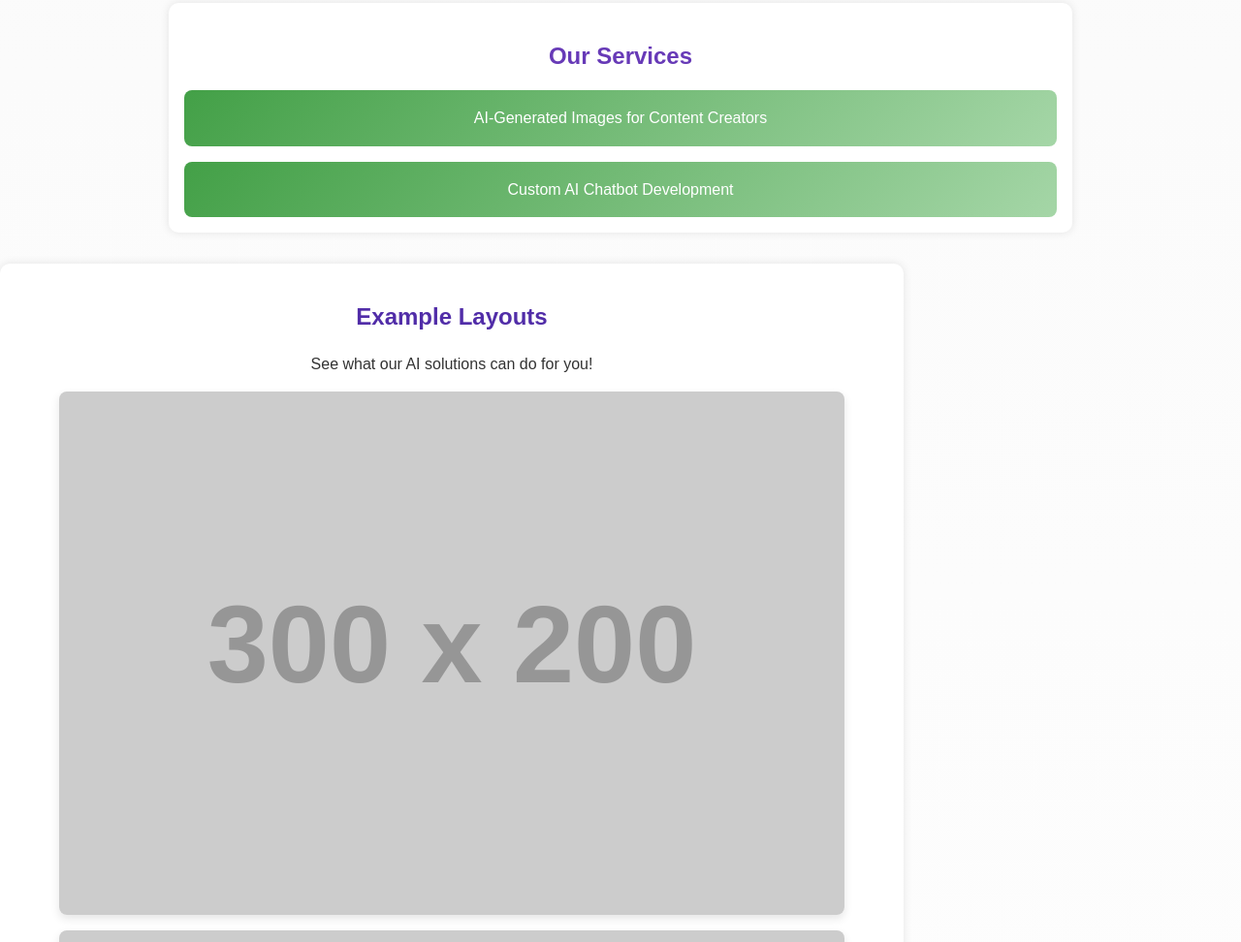
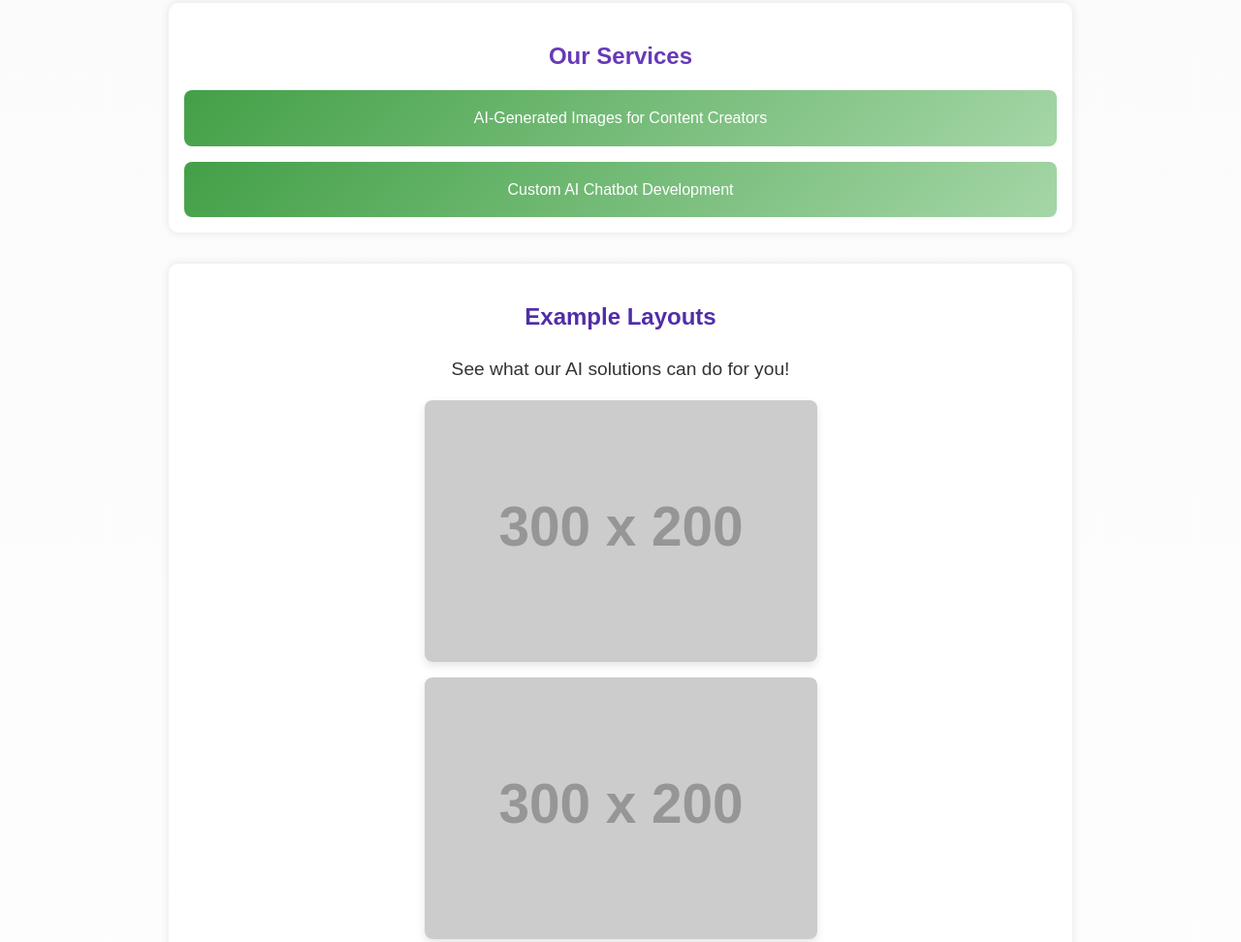
Before and after one commit to pixlona-ai/pixlona-ai, a plain HTML site: page index.html in a window 1280 px wide. Shown: the part 987-1959 px from the top of the page at 97% size. Drawn offline with Linux system fonts and the light colour scheme; placeholder pictures from the web are drawn by us.

Commit message:
Update index.html

```diff
--- a/index.html
+++ b/index.html
@@ -304,6 +304,65 @@
         <img src="https://via.placeholder.com/300x200.png?text=AI+Generated+Image+2" alt="Example 2">
     </div>
 </section>
+
+<style>
+    /* Image Section */
+    .image-section {
+        text-align: center; /* Centers the text inside the section */
+        margin: 2rem auto;  /* Center the section itself */
+        max-width: 900px;    /* Max width of the section */
+        padding: 1rem;
+        background: white;
+        border-radius: 10px;
+        box-shadow: 0 0 10px rgba(0, 0, 0, 0.1); /* Add shadow for better visibility */
+    }
+
+    .image-section h2 {
+        color: #512DA8;
+        margin-bottom: 1rem;
+    }
+
+    .image-section p {
+        font-size: 1.2rem;
+        margin-bottom: 1rem;
+    }
+
+    .image-gallery {
+        display: flex;
+        justify-content: center; /* Center the images horizontally */
+        gap: 1rem;
+        align-items: center;
+    }
+
+    .image-gallery img {
+        width: 45%;  /* Adjusted to fit two images side by side */
+        height: auto;
+        object-fit: cover;
+        border-radius: 8px;
+        box-shadow: 0 4px 10px rgba(0, 0, 0, 0.1);
+        transition: transform 0.3s ease, box-shadow 0.3s ease;
+    }
+
+    .image-gallery img:hover {
+        transform: scale(1.05);
+        box-shadow: 0 6px 15px rgba(0, 0, 0, 0.2);
+    }
+
+    /* Responsive Design */
+    @media (max-width: 768px) {
+        .image-gallery {
+        flex-direction: column;  /* Stack images vertically on smaller screens */
+        gap: 0.5rem;
+        }
+
+        .image-gallery img {
+        width: 90%;  /* For smaller screens, make the images full-width */
+        }
+    }
+</style>
+
+
+
 <section id="contact" class="form-section">
     <h2>Contact Us</h2>
     <form action="mailto:sumityadav329@gmail.com" method="POST">
```
Lines whose indentation alone changed are shown as unchanged.
